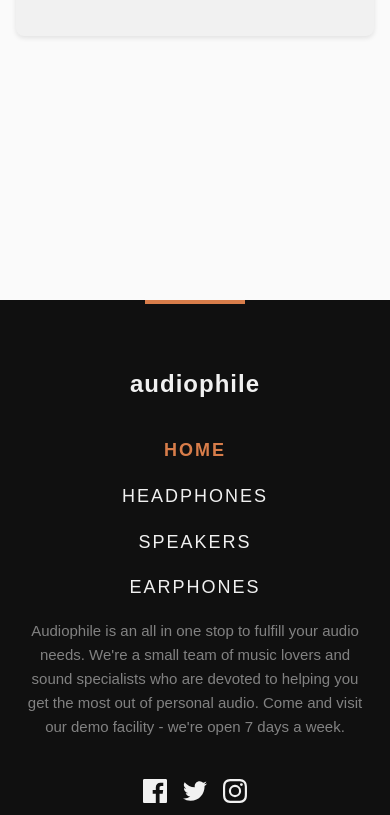
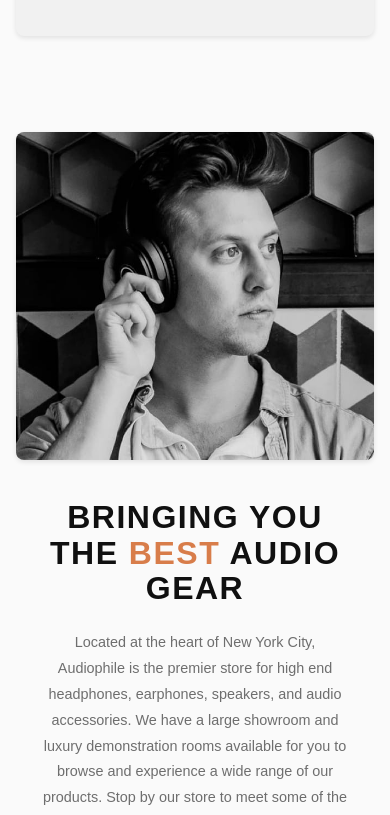
Before and after one commit to Mattanui/angular-audio-ecommerce-app, an Angular app: page / in a window 390 px wide. Shown: the part 1831-2646 px from the top of the page. Built offline with nearby package versions, Linux system fonts and the light colour scheme; data requests are answered from the project's data file.

Commit message:
✨ Feature: Implement Responsive About Component (#9)

```diff
--- a/src/app/features/categories/components/category-detail/category-detail.component.html
+++ b/src/app/features/categories/components/category-detail/category-detail.component.html
@@ -15,4 +15,5 @@
     </div>
   </div>
   <app-category-list></app-category-list>
+  <app-about></app-about>
 </div>
--- a/src/app/features/categories/components/category-list/category-list.component.html
+++ b/src/app/features/categories/components/category-list/category-list.component.html
@@ -1,4 +1,4 @@
-<div class="category-list-page">
+<section class="categories">
   <div class="container">
     <div class="category-grid">
       <div class="category-item" *ngFor="let category of categories">
@@ -16,4 +16,4 @@
       </div>
     </div>
   </div>
-</div>
+</section>
--- a/src/app/features/categories/components/category-list/category-list.component.scss
+++ b/src/app/features/categories/components/category-list/category-list.component.scss
@@ -1,7 +1,7 @@
 @use "../../../../design-system/styles/variables" as vars;
 @use "../../../../design-system/styles/mixins" as mix;
 
-.category-list-page {
+.categories {
   padding: 4rem 0;
 }
 
--- a/src/app/features/home/pages/home/home.component.html
+++ b/src/app/features/home/pages/home/home.component.html
@@ -2,6 +2,7 @@
 <div class="main-content-home">
   <div class="categories-features-about-sections">
     <app-category-list></app-category-list>
+    <app-about></app-about>
     <!-- *Autres section de la page -->
   </div>
 </div>
--- /dev/null
+++ b/src/app/shared/components/about/about.component.html
@@ -0,0 +1,23 @@
+<section class="about">
+  <div class="container">
+    <div class="about-content">
+      <div class="about-image">
+        <picture>
+          <source media="(max-width: 576px)" srcset="/assets/images/shared/mobile/image-best-gear.jpg">
+          <source media="(max-width: 768px)" srcset="/assets/images/shared/tablet/image-best-gear.jpg">
+          <img src="/assets/images/shared/desktop/image-best-gear.jpg" alt="Person wearing headphones"
+            class="img-fluid">
+        </picture>
+      </div>
+      <div class="about-text">
+        <h2>BRINGING YOU THE <span class="text-primary">BEST</span> AUDIO GEAR</h2>
+        <p>
+          Located at the heart of New York City, Audiophile is the premier store for high end headphones,
+          earphones, speakers, and audio accessories. We have a large showroom and luxury demonstration rooms
+          available for you to browse and experience a wide range of our products. Stop by our store to meet
+          some of the fantastic people who make Audiophile the best place to buy your portable audio equipment.
+        </p>
+      </div>
+    </div>
+  </div>
+</section>
--- /dev/null
+++ b/src/app/shared/components/about/about.component.scss
@@ -0,0 +1,78 @@
+@use "../../../design-system/styles/variables" as vars;
+@use "../../../design-system/styles/mixins" as mix;
+@use "../../../design-system/styles/typography" as type;
+
+.container {
+  width: 100%;
+  max-width: 1200px;
+  margin: 0 auto;
+  padding: 0 vars.$spacing-md;
+
+  @include mix.respond-to(sm) {
+    padding: 0 vars.$spacing-sm;
+  }
+}
+
+.about-content {
+  display: flex;
+  flex-direction: row-reverse;
+  align-items: center;
+  gap: 7.8125rem;
+
+  @include mix.respond-to(md) {
+    flex-direction: column;
+    gap: vars.$spacing-lg;
+  }
+}
+
+.about-image {
+  flex: 1;
+
+  img {
+    width: 100%;
+    height: auto;
+    border-radius: vars.$border-radius-md;
+
+    @include mix.box-shadow(1);
+  }
+}
+
+.about-text {
+  flex: 1;
+  max-width: 550px;
+
+  @include mix.respond-to(md) {
+    max-width: 100%;
+    text-align: center;
+    padding: 0 vars.$spacing-md;
+  }
+
+  h2 {
+    font-size: type.$h2-font-size;
+    margin-bottom: vars.$spacing-md;
+    text-transform: uppercase;
+    font-weight: type.$font-weight-bold;
+
+    @include mix.respond-to(md) {
+      font-size: calc(type.$h2-font-size * 0.9);
+    }
+
+    @include mix.respond-to(sm) {
+      font-size: calc(type.$h2-font-size * 0.8);
+    }
+  }
+
+  p {
+    color: rgba(vars.$black, 0.6);
+    line-height: 1.8;
+    margin-bottom: vars.$spacing-md;
+
+    @include mix.respond-to(sm) {
+      font-size: 0.9rem;
+    }
+  }
+
+  .text-primary {
+    color: vars.$primary;
+  }
+}
--- /dev/null
+++ b/src/app/shared/components/about/about.component.ts
@@ -0,0 +1,13 @@
+import { Component } from '@angular/core';
+
+@Component({
+  selector: 'app-about',
+  standalone: false,
+  templateUrl: './about.component.html',
+  styleUrl: './about.component.scss',
+})
+export class AboutComponent {
+  constructor() {}
+
+  ngOnInit(): void {}
+}
--- a/src/app/shared/components/navbar/navbar.component.ts
+++ b/src/app/shared/components/navbar/navbar.component.ts
@@ -9,8 +9,8 @@
 export class NavbarComponent {
   navItems = [
     { label: 'HOME', route: '/' },
-    { label: 'HEADPHONES', route: '/headphones' },
-    { label: 'SPEAKERS', route: '/speakers' },
-    { label: 'EARPHONES', route: '/earphones' },
+    { label: 'HEADPHONES', route: '/categories/headphones' },
+    { label: 'SPEAKERS', route: '/categories/speakers' },
+    { label: 'EARPHONES', route: '/categories/earphones' },
   ];
 }
--- a/src/app/shared/shared.module.ts
+++ b/src/app/shared/shared.module.ts
@@ -8,6 +8,7 @@
 import { BasketComponent } from './components/basket/basket.component';
 import { FooterComponent } from './components/footer/footer.component';
 import { MobileMenuComponent } from './components/mobile-menu/mobile-menu.component';
+import { AboutComponent } from './components/about/about.component';
 
 @NgModule({
   declarations: [
@@ -17,8 +18,9 @@
     BasketComponent,
     FooterComponent,
     MobileMenuComponent,
+    AboutComponent,
   ],
   imports: [CommonModule, RouterModule],
-  exports: [HeaderComponent, FooterComponent, RouterModule],
+  exports: [HeaderComponent, FooterComponent, AboutComponent, RouterModule],
 })
 export class SharedModule {}
```
